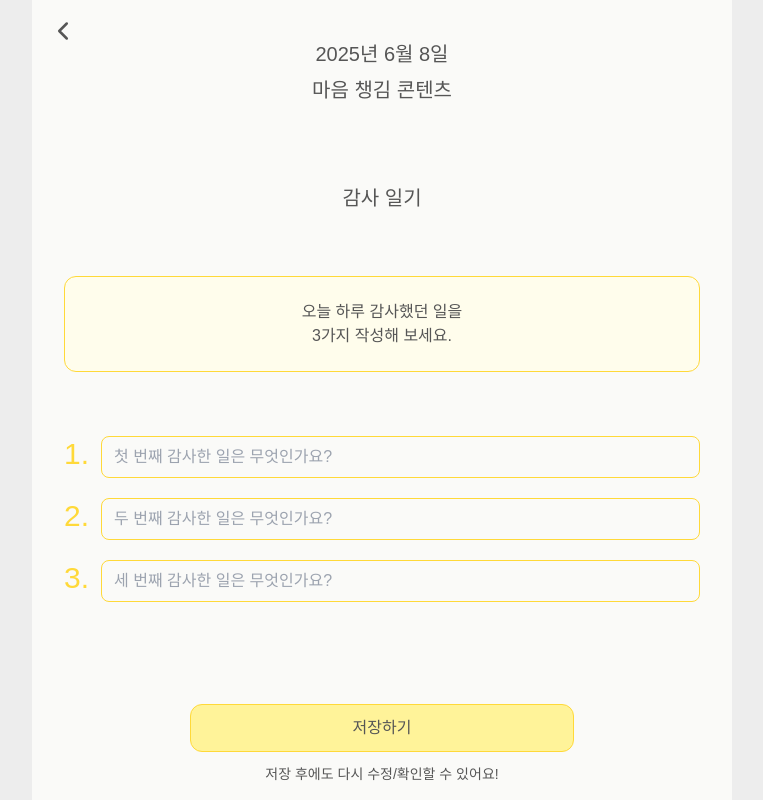
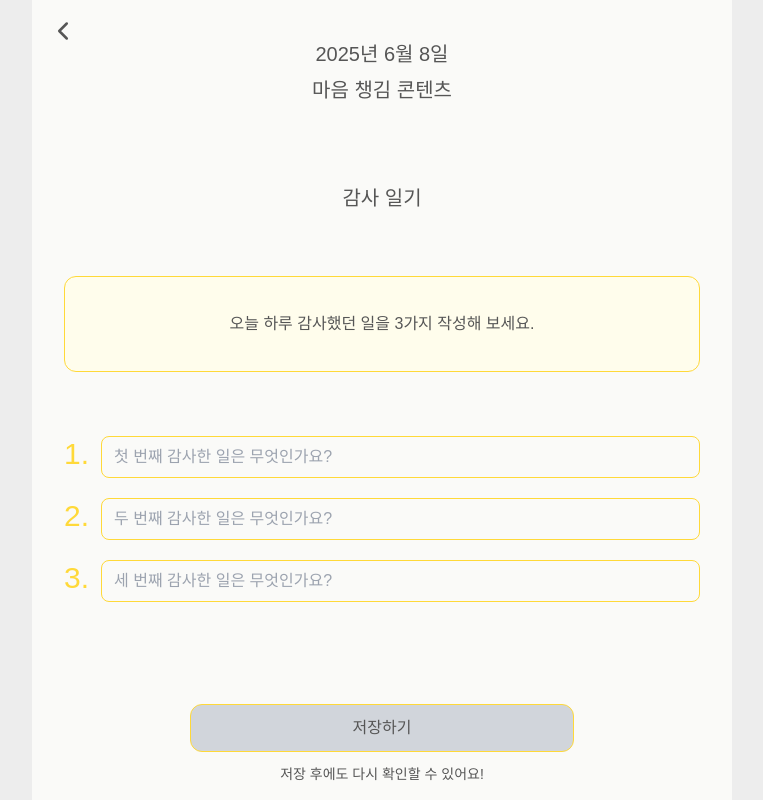
Before and after one commit to xuuwon/maeumgyeol, a Next.js app: page /contents/level3 in a window 1280 px wide. Shown: the whole page, without its empty margins (258-1021 px from the left). Built offline with nearby package versions, Linux system fonts and the light colour scheme; a web font is replaced by a local one.

Commit message:
feat: 마음챙김 콘텐츠 API 연동

```diff
--- a/src/app/contents/level1/page.tsx
+++ b/src/app/contents/level1/page.tsx
@@ -1,25 +1,50 @@
 'use client';
 
 import Button from '@/components/button/Button';
+import { useContentStore } from '@/stores/contentStore';
 import { ChevronLeft } from 'lucide-react';
-import { useRouter } from 'next/navigation';
+import { useRouter, useSearchParams } from 'next/navigation';
 import React from 'react';
 
 const Page = () => {
-  const data = {
-    date: '2025-04-10',
+  const searchParams = useSearchParams();
+  const { lowContents: data, saveContentBundle, isSaved } = useContentStore();
+  const id = Number(searchParams.get('id'));
+
+  const saved = isSaved[id] ?? false;
+
+  const contentBundle = {
+    level: 1, // 현재 콘텐츠 레벨
+
+    level_1_content: {
       level: 1,
-    title: '호흡 명상',
-    text: '허리를 세우고 편한 자세를 갖춘 후 눈을 감은 채 호흡에 집중합니다. \n다른 생각은 하지 말고 숨이 어떻게 나가고 들어오게 되는지에 집중해 보세요.',
-    image:
-      'https://encrypted-tbn0.gstatic.com/images?q=tbn:ANd9GcSHilk2EkOTSbl28IsCumTdX_m-IrcQ9BgddA&s',
+      name: data?.name ?? '', // undefined 대신 빈 문자열 넣기
+      korean_name: data?.korean_name ?? '',
+      instruction: data?.instruction ?? [],
+    },
+
+    level_2_content: {
+      level: 0,
+      name: '',
+      korean_name: '',
+      instruction: [],
+    },
+
+    level_3_content: {
+      level: 0,
+      name: '',
+      korean_name: '',
+      instruction: [],
+      sentence1: '',
+      sentence2: '',
+      sentence3: '',
+    },
   };
 
-  const dateObj = new Date();
-  const year = dateObj.getFullYear();
-  const month = dateObj.getMonth() + 1;
-  const day = dateObj.getDate();
-  const formattedDate = `${year}년 ${month}월 ${day}일`;
+  const handleSave = () => {
+    console.log(contentBundle);
+    saveContentBundle(contentBundle, Number(id));
+  };
 
   const router = useRouter();
 
@@ -33,31 +58,33 @@ const Page = () => {
         }}
       />
       <div className="flex flex-col items-center justify-center gap-2 text-xl h-36 iphoneSE:mt-5">
-        <p>{formattedDate}</p>
-        <p>마음 챙김 콘텐츠</p>
+        \<p>마음 챙김 콘텐츠</p>
       </div>
 
       <div className="flex flex-col items-center gap-8 mb-9">
-        <p className="text-xl">{data.title}</p>
+        <p className="text-xl">{data?.korean_name}</p>
         <img
-          src={data.image}
+          src="/images/level1.jpg"
           className="w-full h-auto border border-1 border-main-yellow rounded-xl"
         />
         <div className="flex flex-col justify-center w-full gap-3 p-5 border h-36 border-1 border-main-yellow bg-bg-yellow rounded-xl">
-          <p className="text-center whitespace-pre-line">{data.text}</p>
+          <p className="text-center whitespace-pre-line">{data?.instruction[0]}</p>
         </div>
       </div>
 
+      {!saved && (
         <div className="flex flex-col items-center gap-3 mb-10">
           <Button
             type="yellow"
             text="저장하기"
             func={() => {
+              handleSave();
               router.back();
             }}
           />
           <p className="text-sm">저장 후에도 다시 확인할 수 있어요!</p>
         </div>
+      )}
     </div>
   );
 };
--- a/src/app/contents/level2/page.tsx
+++ b/src/app/contents/level2/page.tsx
@@ -1,22 +1,54 @@
 'use client';
 
 import Button from '@/components/button/Button';
+import { useContentStore } from '@/stores/contentStore';
 import { ChevronLeft } from 'lucide-react';
-import { useRouter } from 'next/navigation';
+import { useRouter, useSearchParams } from 'next/navigation';
 import React from 'react';
 
 const Page = () => {
-  const data = {
-    date: '2025-04-10',
+  const searchParams = useSearchParams();
+  const { saveContentBundle, isSaved } = useContentStore();
+  const id = Number(searchParams.get('id'));
+
+  const saved = isSaved[id] ?? false;
+
+  const contentBundle = {
+    level: 2, // 현재 콘텐츠 레벨
+
+    level_1_content: {
+      level: 0,
+      name: '',
+      korean_name: '',
+      instruction: [],
+    },
+
+    level_2_content: {
       level: 2,
-    title: '부정적인 감정의 원인에 대한 고찰',
+      name: 'CAUSE_ANALYSIS',
+      korean_name: '부정적인 감정의 원인에 대한 고찰',
+      instruction: [
+        '문제를 감정 없이 명확히 적는다.',
+        '표면적 원인과 근본 원인을 "왜?"를 반복해 파악한다.외부·내부 영향 요인을 정리한다.',
+        '비슷한 사례가 있었는지 패턴을 찾아본다.',
+        '핵심 원인 2~3개로 요약하고, 내 관점에서 성찰한다.',
+      ],
+    },
+
+    level_3_content: {
+      level: 0,
+      name: '',
+      korean_name: '',
+      instruction: [],
+      sentence1: '',
+      sentence2: '',
+      sentence3: '',
+    },
   };
 
-  const dateObj = new Date();
-  const year = dateObj.getFullYear();
-  const month = dateObj.getMonth() + 1;
-  const day = dateObj.getDate();
-  const formattedDate = `${year}년 ${month}월 ${day}일`;
+  const handleSave = () => {
+    saveContentBundle(contentBundle, Number(id));
+  };
 
   const router = useRouter();
 
@@ -30,12 +62,11 @@ const Page = () => {
         }}
       />
       <div className="flex flex-col items-center justify-center gap-2 text-xl h-36 iphoneSE:mt-5">
-        <p>{formattedDate}</p>
         <p>마음 챙김 콘텐츠</p>
       </div>
 
       <div className="flex flex-col items-center gap-20 h-[65%]">
-        <p className="text-xl">{data.title}</p>
+        <p className="text-xl">부정적인 원인에 대한 고찰</p>
         <div className="flex flex-col justify-center w-full h-[60%] gap-3 p-5 border border-1 border-main-yellow bg-bg-yellow rounded-xl">
           <div className="flex flex-col gap-5 text-center whitespace-pre-line">
             <p>1. 문제를 감정 없이 명확히 적는다.</p>
@@ -47,16 +78,19 @@ const Page = () => {
         </div>
       </div>
 
+      {!saved && (
         <div className="flex flex-col items-center gap-3 mb-10">
           <Button
             type="yellow"
             text="저장하기"
             func={() => {
+              handleSave();
               router.back();
             }}
           />
           <p className="text-sm">저장 후에도 다시 확인할 수 있어요!</p>
         </div>
+      )}
     </div>
   );
 };
--- a/src/app/contents/level3/page.tsx
+++ b/src/app/contents/level3/page.tsx
@@ -1,19 +1,56 @@
 'use client';
 
 import Button from '@/components/button/Button';
+import { useContentStore } from '@/stores/contentStore';
 import clsx from 'clsx';
 import { ChevronLeft } from 'lucide-react';
-import { useRouter } from 'next/navigation';
+import { useRouter, useSearchParams } from 'next/navigation';
 import React, { useState } from 'react';
 
 const Page = () => {
-  const data = {
-    date: '2025-04-10',
+  const [firstInput, setFirstInput] = useState<string>('');
+  const [secondInput, setSecondInput] = useState<string>('');
+  const [thirdInput, setThirdInput] = useState<string>('');
+
+  const searchParams = useSearchParams();
+  const { saveContentBundle, isSaved } = useContentStore();
+  const id = Number(searchParams.get('id'));
+
+  const saved = isSaved[id] ?? false;
+
+  // contentBundle 형태로 묶기
+  const contentBundle = {
     level: 3,
-    title: '감사 일기',
-    text: '오늘 하루 감사했던 일을 \n3가지 작성해 보세요.',
-    image:
-      'https://encrypted-tbn0.gstatic.com/images?q=tbn:ANd9GcSHilk2EkOTSbl28IsCumTdX_m-IrcQ9BgddA&s',
+
+    level_1_content: {
+      level: 0,
+      name: '',
+      korean_name: '',
+      instruction: [],
+    },
+
+    level_2_content: {
+      level: 0,
+      name: '',
+      korean_name: '',
+      instruction: [],
+    },
+
+    level_3_content: {
+      level: 3,
+      name: 'GRATITUDE_JOURNAL',
+      korean_name: '감사 일기',
+      instruction: ['오늘 하루 감사했던 일을 3가지 작성해 보세요.'],
+      sentence1: firstInput,
+      sentence2: secondInput,
+      sentence3: thirdInput,
+    },
+  };
+
+  const handleSave = () => {
+    console.log('저장할 콘텐츠:', contentBundle);
+    saveContentBundle(contentBundle, id); // 실제 저장 함수 호출
+    router.back();
   };
 
   const dateObj = new Date();
@@ -24,28 +61,13 @@ const Page = () => {
 
   const router = useRouter();
 
-  const [firstInput, setFirstInput] = useState<string>('');
-  const [secondInput, setSecondInput] = useState<string>('');
-  const [thirdInput, setThirdInput] = useState<string>('');
-
   const inputStyle =
     'w-full py-2 pl-3 border rounded-lg border-1 border-main-yellow bg-main-background focus:outline-none';
 
-  const handleSubmit = () => {
-    const dataToSend = {
-      user_id: 'abc123', // 실제 값으로 변경하세요
-      date: data.date,
-      level: 3,
-      content_type: '자기 칭찬',
-      input: {
-        '1': firstInput,
-        '2': secondInput,
-        '3': thirdInput,
-      },
-    };
-
-    console.log(dataToSend);
-  };
+  const isSaveDisabled =
+    firstInput.trim().length === 0 ||
+    secondInput.trim().length === 0 ||
+    thirdInput.trim().length === 0;
 
   return (
     <div className="flex flex-col h-screen gap-10 px-4 mx-auto sm:px-6 md:px-8">
@@ -62,9 +84,11 @@ const Page = () => {
       </div>
 
       <div className="flex flex-col items-center gap-16 h-[60%]">
-        <p className="text-xl">{data.title}</p>
+        <p className="text-xl">감사 일기</p>
         <div className="flex flex-col justify-center w-full h-24 gap-3 p-5 border border-1 border-main-yellow bg-bg-yellow rounded-xl">
-          <p className="text-center whitespace-pre-line">{data.text}</p>
+          <p className="text-center whitespace-pre-line">
+            오늘 하루 감사했던 일을 3가지 작성해 보세요.
+          </p>
         </div>
 
         <div className="flex flex-col w-full gap-5">
@@ -111,16 +135,21 @@ const Page = () => {
         </div>
       </div>
 
+      {!saved && (
         <div className="flex flex-col items-center gap-3">
           <Button
-          type="yellow"
+            type={isSaveDisabled ? 'gray' : 'yellow'}
             text="저장하기"
             func={() => {
-            handleSubmit();
+              if (!isSaveDisabled) {
+                handleSave();
+                router.back();
+              }
             }}
           />
-        <p className="text-sm">저장 후에도 다시 수정/확인할 수 있어요!</p>
+          <p className="text-sm">저장 후에도 다시 확인할 수 있어요!</p>
         </div>
+      )}
     </div>
   );
 };
--- a/src/app/write/[date]/PageClient.tsx
+++ b/src/app/write/[date]/PageClient.tsx
@@ -17,6 +17,7 @@ import { customHighlight } from '@/extension/customHighlight';
 import { useDiaryStore } from '@/stores/diaryStore';
 import { useCalendarStore } from '@/stores/calendarStore';
 import Analyzing from '@/app/analyzing/page';
+import { useContentStore } from '@/stores/contentStore';
 
 const PageClient = ({ date }: { date: string }) => {
   const today = new Date(date);
@@ -142,7 +143,7 @@ const PageClient = ({ date }: { date: string }) => {
     }
 
     setShowSaveModal(false);
-    setSubmitted(true); // ✅ 이 시점에만 true로 설정
+    setSubmitted(true);
 
     await writeDiary({
       diary_date: formattedDate,
@@ -152,6 +153,10 @@ const PageClient = ({ date }: { date: string }) => {
       images_url: imageFiles,
     });
   };
+
+  const { fetchContent } = useContentStore();
+
+  const handleFetchcontent = () => {};
 
   if (checking) {
     return <Analyzing />;
--- a/src/app/write/detail/[date]/PageClient.tsx
+++ b/src/app/write/detail/[date]/PageClient.tsx
@@ -1,12 +1,12 @@
 'use client';
 
 import Button from '@/components/button/Button';
+import { useContentStore } from '@/stores/contentStore';
 import { useDiaryStore } from '@/stores/diaryStore';
 import { useRouter, useSearchParams } from 'next/navigation';
 import React, { useEffect } from 'react';
 
 const PageClient = ({ date }: { date: string }) => {
-  console.log(date);
   const searchParams = useSearchParams();
   const id = searchParams.get('id');
   const { diary, isLoading, error, fetchDiary } = useDiaryStore();
@@ -67,6 +67,32 @@ const PageClient = ({ date }: { date: string }) => {
     눈: '❄️',
   };
 
+  const { fetchContent, lowContents, highContents } = useContentStore();
+
+  const handleFetchContent = async () => {
+    if (!id) return;
+
+    await fetchContent(Number(id));
+
+    console.log(lowContents);
+    console.log(highContents);
+
+    // 콘텐츠가 고도화(high level)일 경우
+    if (highContents?.level) {
+      router.push(`/contents/level3?id=${id}`);
+    } // low level의 경우 level 값 확인
+    else if (lowContents?.level) {
+      const level = lowContents.level; // 첫 콘텐츠의 level 기준
+
+      if (level === 1) {
+        console.log(lowContents);
+        router.push(`/contents/level1?id=${id}`);
+      } else if (level === 2) router.push(`/contents/level2?id=${id}`);
+    } else {
+      console.warn('콘텐츠 없음');
+    }
+  };
+
   return (
     <div className="flex flex-col gap-10 px-4 mx-auto sm:px-6 md:px-8">
       <div className="flex flex-col items-center justify-end gap-2 text-xl h-28 iphoneSE:mt-5">
@@ -119,7 +145,7 @@ const PageClient = ({ date }: { date: string }) => {
       <div
         className="relative flex flex-col items-center justify-around w-full h-16 p-4 border cursor-pointer border-1 border-main-yellow bg-content-yellow rounded-xl hover:bg-main-yellow"
         onClick={() => {
-          router.push('/contents/level1');
+          handleFetchContent();
         }}
       >
         <div className="absolute p-1 px-2 text-sm -top-2 -left-3 bg-[#ffad20] rounded-xl text-white">
--- a/src/stores/contentStore.ts
+++ b/src/stores/contentStore.ts
@@ -0,0 +1,121 @@
+import { create } from 'zustand';
+import axios from 'axios';
+import { useAuthStore } from './authStore';
+
+type LowLevelContent = {
+  level: number;
+  name: string;
+  korean_name: string;
+  instruction: string[];
+};
+
+type HighLevelContent = {
+  level: number;
+  name: string;
+  korean_name: string;
+  instruction: string[];
+  sentence1: string;
+  sentence2: string;
+  sentence3: string;
+};
+
+type ContentBundle = {
+  level: number;
+  level_1_content: {
+    level: number;
+    name: string;
+    korean_name: string;
+    instruction: string[];
+  };
+  level_2_content: {
+    level: number;
+    name: string;
+    korean_name: string;
+    instruction: string[];
+  };
+  level_3_content: {
+    level: number;
+    name: string;
+    korean_name: string;
+    instruction: string[];
+    sentence1: string;
+    sentence2: string;
+    sentence3: string;
+  };
+};
+
+type ContentStore = {
+  lowContents: LowLevelContent | null;
+  highContents: HighLevelContent | null;
+  isSaved: Record<number, boolean>; // id 별 저장 여부 상태
+
+  fetchContent: (id: number) => Promise<void>;
+  saveContentBundle: (bundle: ContentBundle, id: number) => Promise<void>;
+  setSavedStatus: (id: number, saved: boolean) => void; // 저장 상태 업데이트용
+};
+
+const api = axios.create({
+  baseURL: 'http://sentiment-server.duckdns.org/api/v1',
+});
+
+api.interceptors.request.use((config) => {
+  const token = useAuthStore.getState().access_token;
+  if (token) {
+    config.headers['Authorization'] = `Bearer ${token}`;
+  }
+  return config;
+});
+
+export const useContentStore = create<ContentStore>((set) => ({
+  lowContents: null,
+  highContents: null,
+  isSaved: {},
+
+  fetchContent: async (id: number) => {
+    try {
+      set({ lowContents: null, highContents: null });
+
+      const response = await api.get(`/diaries/${id}/mind-contents/level`);
+      console.log(response.data.level);
+
+      if (response.data.level !== 3) {
+        set({ lowContents: response.data });
+      } else {
+        set({ highContents: response.data });
+      }
+
+      // 만약 API에서 저장 여부 정보를 받을 수 있으면 여기에 업데이트 가능
+      // 예시: setSavedStatus(id, true);
+    } catch (error) {
+      console.error(`콘텐츠 조회 실패:`, error);
+    }
+  },
+
+  saveContentBundle: async (bundle, id) => {
+    try {
+      const payload = {
+        level: bundle.level,
+        level_1_content: bundle.level_1_content,
+        level_2_content: bundle.level_2_content,
+        level_3_content: bundle.level_3_content,
+      };
+
+      await api.post(`/diaries/${id}/mind-contents`, payload);
+
+      // 저장 성공 시 상태 업데이트
+      set((state) => ({
+        isSaved: { ...state.isSaved, [id]: true },
+      }));
+
+      console.log('콘텐츠 저장 성공');
+    } catch (error) {
+      console.error('콘텐츠 저장 실패:', error);
+    }
+  },
+
+  setSavedStatus: (id, saved) => {
+    set((state) => ({
+      isSaved: { ...state.isSaved, [id]: saved },
+    }));
+  },
+}));
```
Also changed, not shown: public/images/level1.jpg (added). Lines whose indentation alone changed are shown as unchanged.
